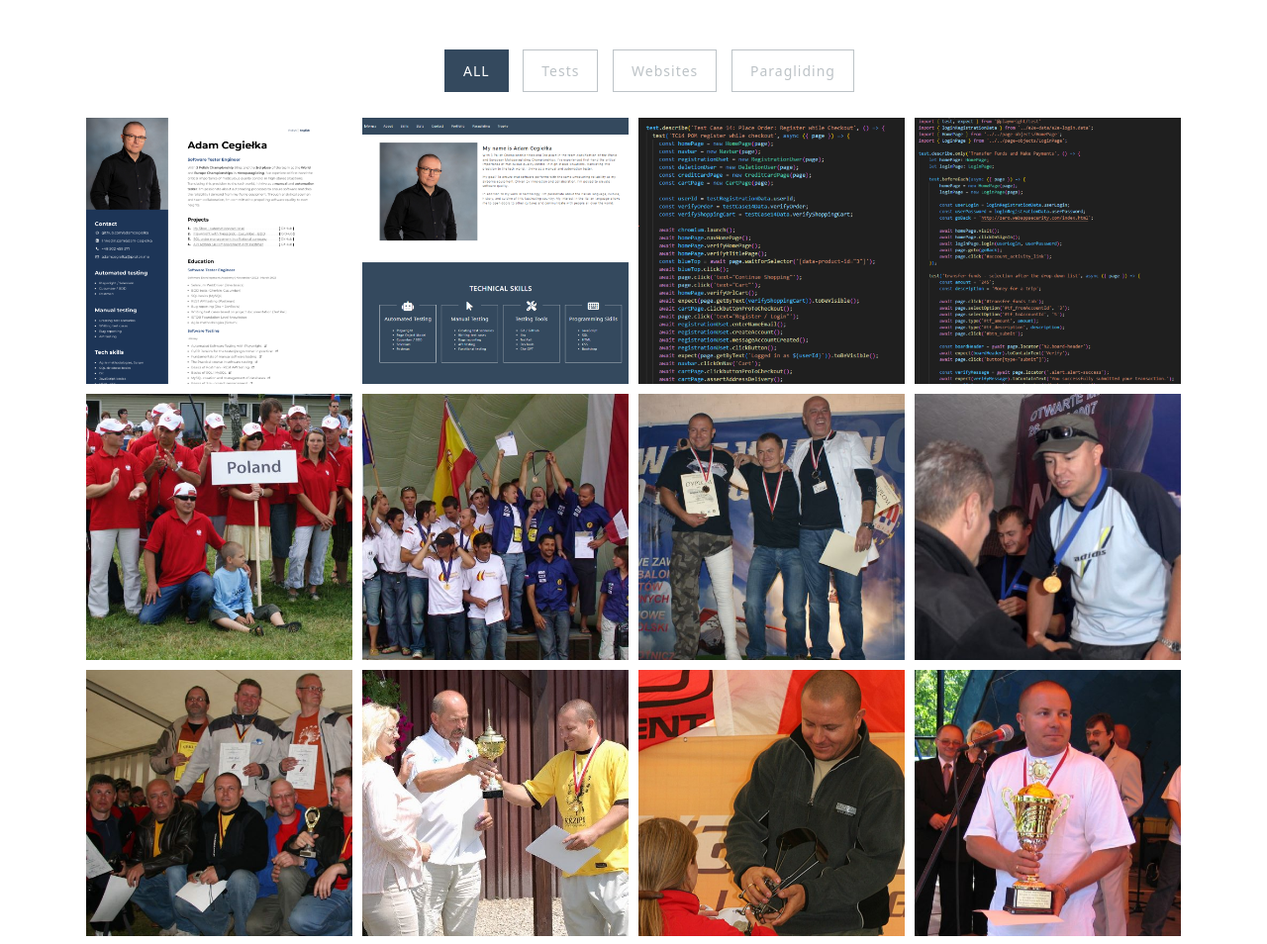
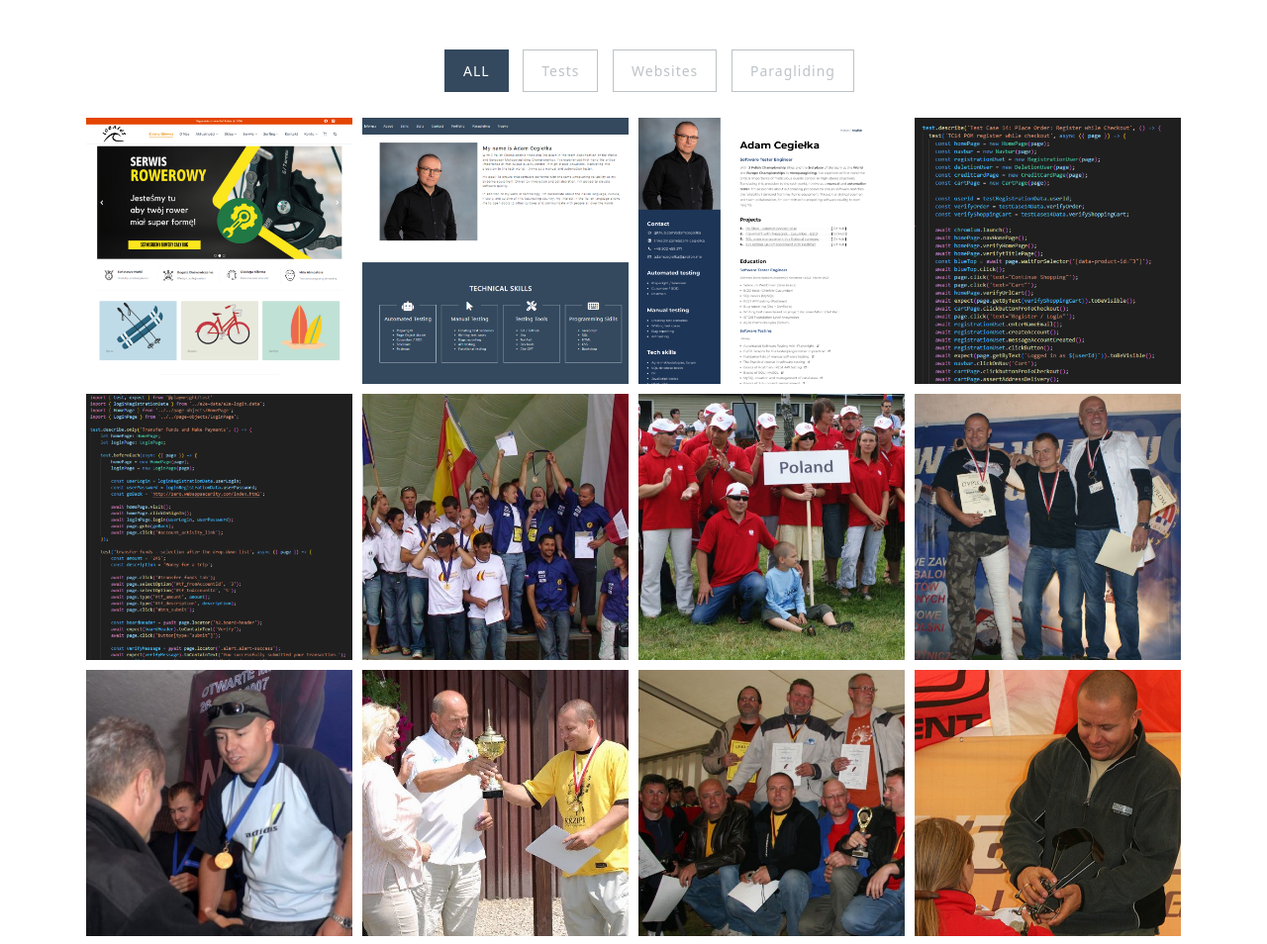
Before and after one commit to adamcegielka/website-html-css-js-adam-cegielka, a website: page index.html in a window 1280 px wide. Shown: the part 3186-4140 px from the top of the page at 99% size. Drawn offline with nearby package versions, Linux system fonts and the light colour scheme; some packages are replaced by stand-ins of ours; a script that the page names is missing.

Commit message:
feat(html): add new website in `portfolio`

```diff
--- a/index.html
+++ b/index.html
@@ -388,16 +388,16 @@
 
               <div class="item">
 
-                <img src="images/portfolio/web-img/thumbnails/web-cv-square.png" srcset="images/portfolio/web-img/thumbnails/web-cv-square.png 500w,
-                        images/portfolio/web-img/thumbnails/web-cv-square-small.png 180w"
+                <img src="images/portfolio/web-img/thumbnails/web-locales-square.png" srcset="images/portfolio/web-img/thumbnails/web-locales-square.png 500w,
+                        images/portfolio/web-img/thumbnails/web-locales-square-small.png 180w"
                   sizes="(max-width: 768px) 180px, 500px" />
 
                 <div class="icons">
-                  <a href="images/portfolio/web-img/web-cv.png" title="View image" class="openButton"
-                    data-fancybox="gallery" data-caption="Web CV - Adam Cegiełka">
+                  <a href="images/portfolio/web-img/web-locales.png" title="View image" class="openButton"
+                    data-fancybox="gallery" data-caption="Locales.pl">
                     <i class="fa fa-search"></i>
                   </a>
-                  <a href="https://cv-adam-cegielka.netlify.app/" target="_blank" class="projectLink">
+                  <a href="http://locales.ct8.pl/" target="_blank" class="projectLink">
                     <i class="fa fa-link"></i>
                   </a>
                 </div>
@@ -422,6 +422,30 @@
                     <i class="fa fa-search"></i>
                   </a>
                   <a href="#" class="projectLink">
+                    <i class="fa fa-link"></i>
+                  </a>
+                </div>
+
+                <div class="imageOverlay"></div>
+
+              </div>
+
+            </li>
+
+            <li onclick="" class="websites col-xs-6 col-sm-4 col-md-3 col-lg-3">
+
+              <div class="item">
+
+                <img src="images/portfolio/web-img/thumbnails/web-cv-square.png" srcset="images/portfolio/web-img/thumbnails/web-cv-square.png 500w,
+                        images/portfolio/web-img/thumbnails/web-cv-square-small.png 180w"
+                  sizes="(max-width: 768px) 180px, 500px" />
+
+                <div class="icons">
+                  <a href="images/portfolio/web-img/web-cv.png" title="View image" class="openButton"
+                    data-fancybox="gallery" data-caption="Web CV - Adam Cegiełka">
+                    <i class="fa fa-search"></i>
+                  </a>
+                  <a href="https://cv-adam-cegielka.netlify.app/" target="_blank" class="projectLink">
                     <i class="fa fa-link"></i>
                   </a>
                 </div>
```
